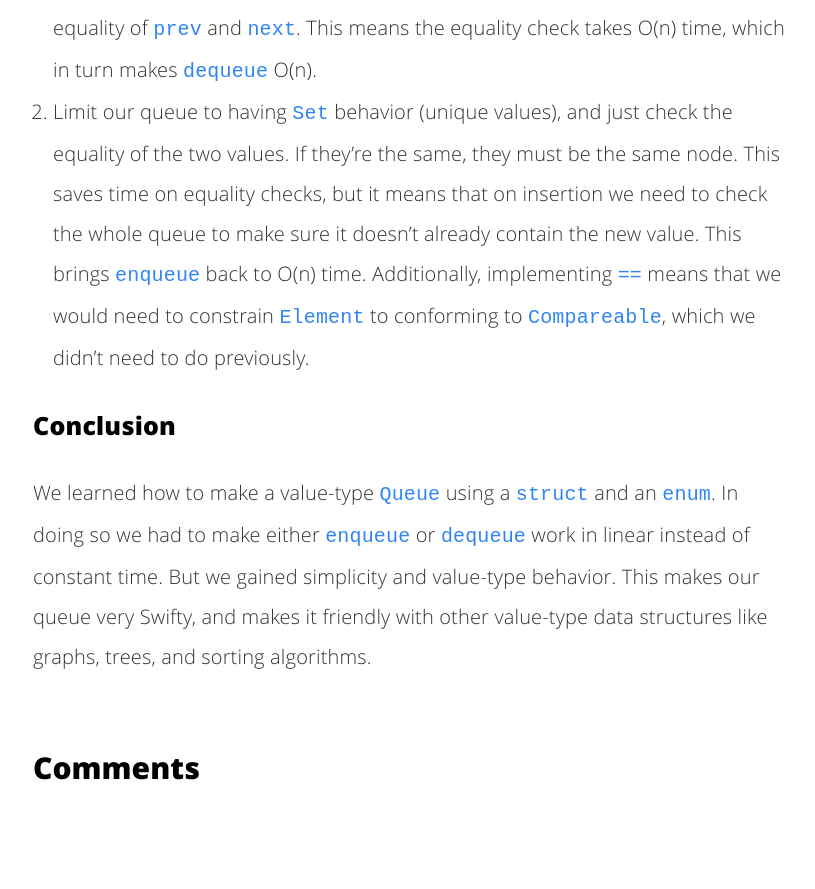
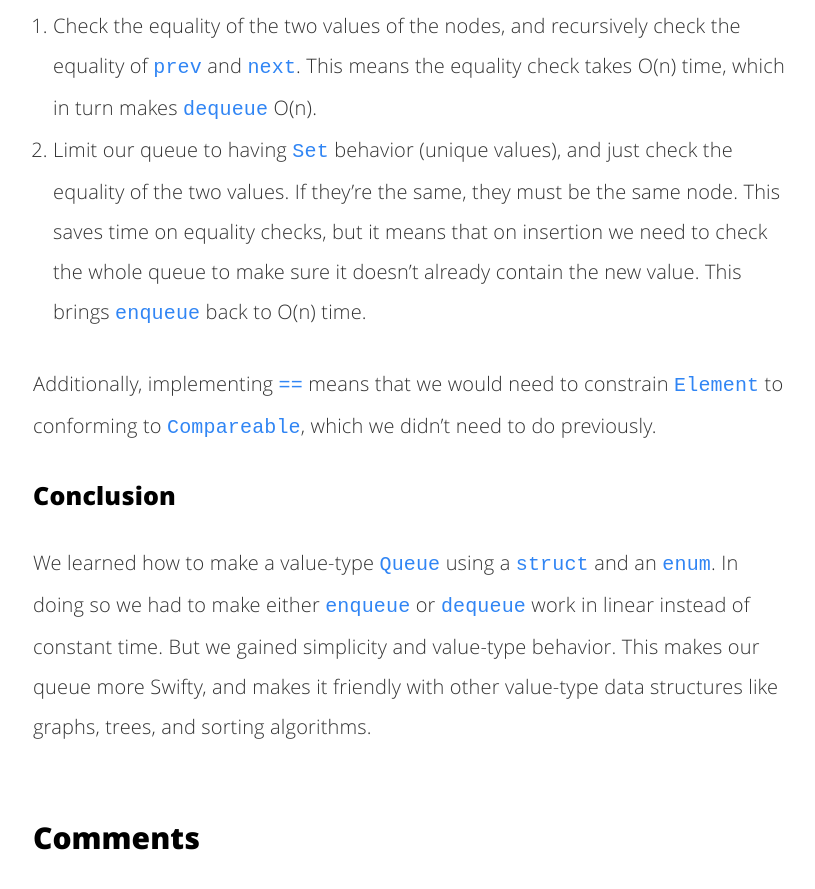
Before and after one commit to haskelash/haskelash.github.io, a Jekyll site: the page built from _posts/2021-02-23-making-a-queue-in-swift-with-a-recursive-enum.md, in a window 1280 px wide and 900 px high, scrolled down 9624 px. Shown: the top 889 px of the window, without its empty margins (227-1042 px from the left). Built offline with Jekyll 4.4.1, drawn with Linux system fonts in a browser that asks for light colours; comment, search, counter and statistics services are not loaded; some of the changed text lies outside the part shown.

Commit message:
edits to queues post.

```diff
--- a/_posts/2021-02-23-making-a-queue-in-swift-with-a-recursive-enum.md
+++ b/_posts/2021-02-23-making-a-queue-in-swift-with-a-recursive-enum.md
@@ -194,8 +194,9 @@ if (prev == self && next == self) {
 The issue is that `==` is not defined for enums. We have to define it ourselves. And in our case there are two ways to do that:
 1. Check the equality of the two values of the nodes, and recursively check the equality of `prev` and `next`. This means the equality check takes O(n) time, which in turn makes `dequeue` O(n).
 2. Limit our queue to having `Set` behavior (unique values), and just check the equality of the two values. If they're the same, they must be the same node. This saves time on equality checks, but it means that on insertion we need to check the whole queue to make sure it doesn't already contain the new value. This brings `enqueue` back to O(n) time.
+
 Additionally, implementing `==` means that we would need to constrain `Element` to conforming to `Compareable`, which we didn't need to do previously.
 
 ### Conclusion
 
-We learned how to make a value-type `Queue` using a `struct` and an `enum`. In doing so we had to make either `enqueue` or `dequeue` work in linear instead of constant time. But we gained simplicity and value-type behavior. This makes our queue very Swifty, and makes it friendly with other value-type data structures like graphs, trees, and sorting algorithms.
+We learned how to make a value-type `Queue` using a `struct` and an `enum`. In doing so we had to make either `enqueue` or `dequeue` work in linear instead of constant time. But we gained simplicity and value-type behavior. This makes our queue more Swifty, and makes it friendly with other value-type data structures like graphs, trees, and sorting algorithms.
```
Also changed, not shown: other parts of _posts/2021-02-23-making-a-queue-in-swift-with-a-recursive-enum.md (+6 -6 lines).
